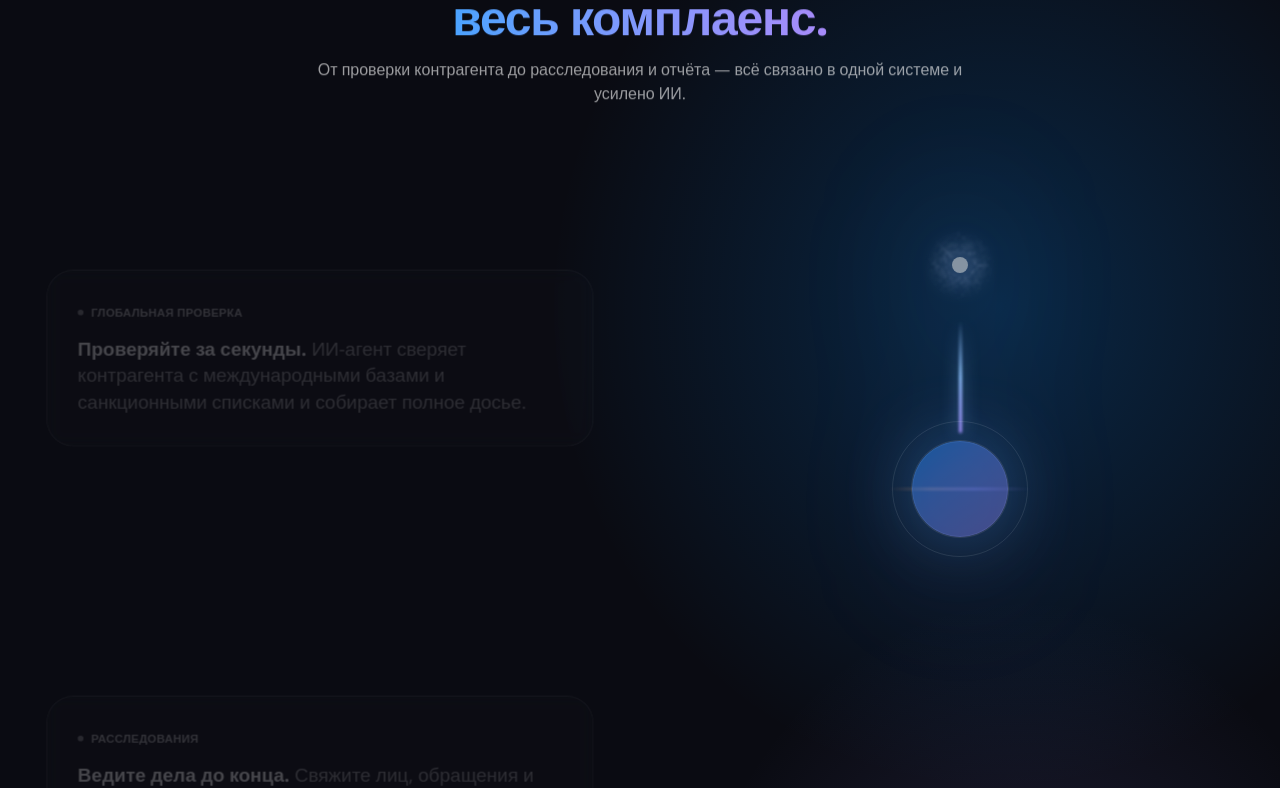
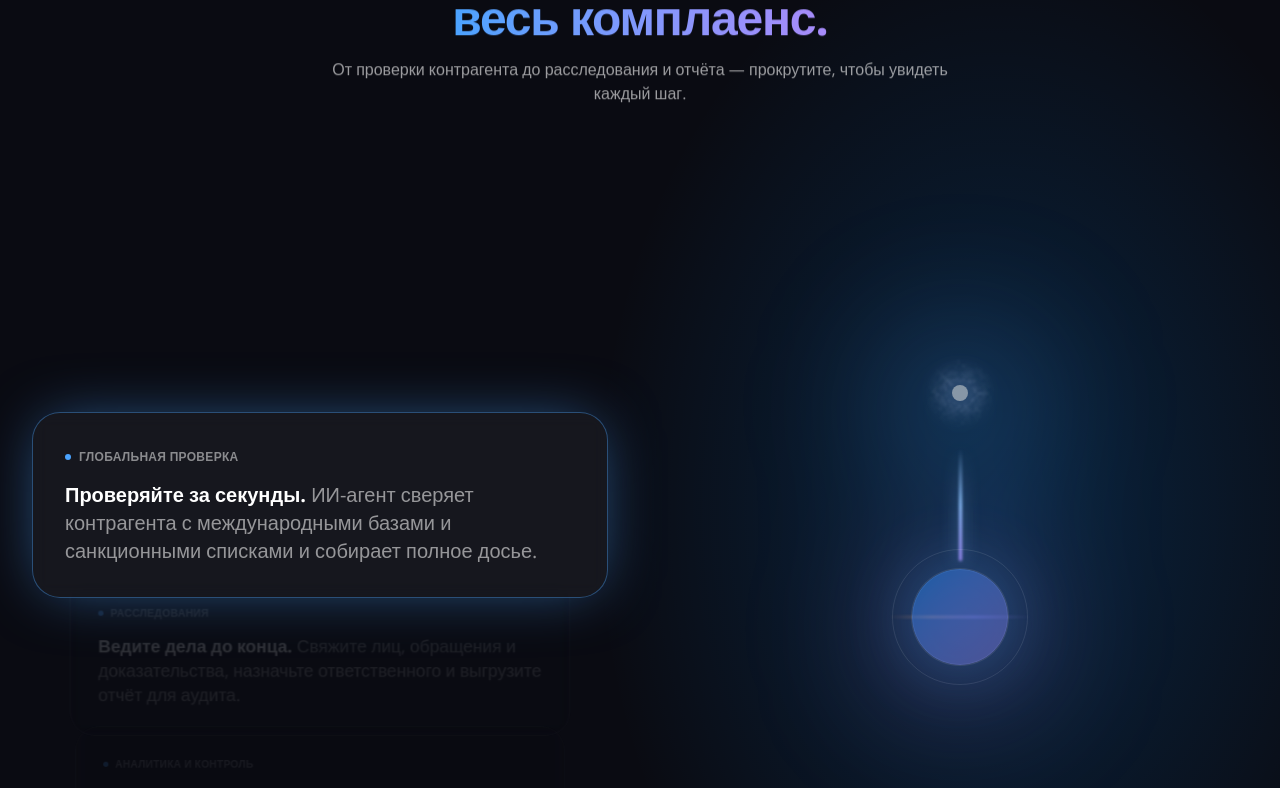
Before and after one commit to dzhmnklva012/-e-analytic, a Next.js app in the folder compliance-landing/: page / in a window 1280 px wide. Shown: the part 2282-3070 px from the top of the page. Built offline with nearby package versions, Linux system fonts and the light colour scheme.

Commit message:
Auto-update: service-capabilities.tsx

```diff
--- a/compliance-landing/src/components/landing/service-capabilities.tsx
+++ b/compliance-landing/src/components/landing/service-capabilities.tsx
@@ -1,22 +1,112 @@
+"use client";
+
+import * as React from "react";
 import { Container } from "@/components/ui/container";
 import { Reveal } from "@/components/ui/reveal";
 import { CapabilityOrb } from "./capability-orb";
-import { CapabilityList } from "./capability-list";
+
+type Capability = { label: string; lead: string; rest: string };
+
+const capabilities: Capability[] = [
+  {
+    label: "Глобальная проверка",
+    lead: "Проверяйте за секунды.",
+    rest: " ИИ-агент сверяет контрагента с международными базами и санкционными списками и собирает полное досье.",
+  },
+  {
+    label: "Расследования",
+    lead: "Ведите дела до конца.",
+    rest: " Свяжите лиц, обращения и доказательства, назначьте ответственного и выгрузите отчёт для аудита.",
+  },
+  {
+    label: "Аналитика и контроль",
+    lead: "Видьте картину целиком.",
+    rest: " Риски, горячая линия, конфликты и нагрузка — на живых дашбордах в реальном времени.",
+  },
+];
+
+const N = capabilities.length;
 
 export function ServiceCapabilities() {
+  const sectionRef = React.useRef<HTMLElement>(null);
+  const cardsRef = React.useRef<(HTMLDivElement | null)[]>([]);
+
+  React.useEffect(() => {
+    const mqLg = window.matchMedia("(min-width: 1024px)");
+    const reduce = window.matchMedia("(prefers-reduced-motion: reduce)").matches;
+
+    const clearCards = () => {
+      cardsRef.current.forEach((el) => {
+        if (!el) return;
+        el.style.transform = "";
+        el.style.opacity = "";
+        el.style.zIndex = "";
+        el.style.boxShadow = "";
+        el.style.borderColor = "";
+      });
+    };
+
+    let raf = 0;
+    const apply = () => {
+      raf = 0;
+      const sec = sectionRef.current;
+      if (!sec) return;
+
+      if (!mqLg.matches || reduce) {
+        clearCards();
+        return;
+      }
+
+      const rect = sec.getBoundingClientRect();
+      const vh = window.innerHeight || document.documentElement.clientHeight;
+      const total = Math.max(rect.height - vh, 1);
+      const p = Math.min(Math.max(-rect.top / total, 0), 1); // scroll progress 0→1
+      const focus = p * (N - 1); // which card index is centred
+      const activeIdx = Math.round(focus);
+
+      cardsRef.current.forEach((el, i) => {
+        if (!el) return;
+        const rel = i - focus;
+        const y = rel * 150; // px offset from centre
+        const opacity = Math.max(0.12, 1 - Math.abs(rel) * 0.85);
+        const scale = Math.max(0.85, 1 - Math.abs(rel) * 0.13);
+        el.style.transform = `translateY(calc(-50% + ${y.toFixed(1)}px)) scale(${scale.toFixed(3)})`;
+        el.style.opacity = opacity.toFixed(3);
+        el.style.zIndex = String(100 - Math.round(Math.abs(rel) * 10));
+        const on = i === activeIdx;
+        el.style.boxShadow = on ? "0 0 60px -12px rgba(74,163,255,0.55)" : "none";
+        el.style.borderColor = on ? "rgba(74,163,255,0.4)" : "rgba(255,255,255,0.1)";
+      });
+    };
+
+    const onScroll = () => {
+      if (!raf) raf = requestAnimationFrame(apply);
+    };
+
+    window.addEventListener("scroll", onScroll, { passive: true });
+    window.addEventListener("resize", onScroll, { passive: true });
+    apply();
+    return () => {
+      window.removeEventListener("scroll", onScroll);
+      window.removeEventListener("resize", onScroll);
+      if (raf) cancelAnimationFrame(raf);
+    };
+  }, []);
+
   return (
-    <section id="capabilities" className="relative scroll-mt-20 overflow-hidden bg-[#0a0b12] py-20 sm:py-28">
+    <section ref={sectionRef} id="capabilities" className="relative overflow-clip scroll-mt-20 bg-[#0a0b12]">
       {/* ambient glows */}
       <div
         className="pointer-events-none absolute inset-0"
         style={{
           background:
-            "radial-gradient(50% 40% at 78% 30%, color-mix(in oklch, #068dff 22%, transparent), transparent 70%), radial-gradient(40% 40% at 80% 75%, color-mix(in oklch, #7c7ae0 20%, transparent), transparent 70%)",
+            "radial-gradient(45% 35% at 78% 30%, color-mix(in oklch, #068dff 20%, transparent), transparent 70%), radial-gradient(38% 35% at 80% 72%, color-mix(in oklch, #7c7ae0 18%, transparent), transparent 70%)",
         }}
         aria-hidden="true"
       />
 
-      <Container className="relative">
+      {/* heading */}
+      <Container className="relative pt-20 sm:pt-28">
         <Reveal className="mx-auto flex max-w-2xl flex-col items-center gap-4 text-center">
           <span className="inline-flex items-center gap-2 rounded-full border border-white/15 bg-white/5 px-3 py-1 text-xs font-semibold text-white/80">
             <span className="size-1.5 rounded-full bg-[#4aa3ff]" />
@@ -29,23 +119,46 @@ export function ServiceCapabilities() {
             </span>
           </h2>
           <p className="text-base text-pretty text-white/60">
-            От проверки контрагента до расследования и отчёта — всё связано в одной системе и
-            усилено ИИ.
+            От проверки контрагента до расследования и отчёта — прокрутите, чтобы увидеть каждый шаг.
           </p>
         </Reveal>
+      </Container>
 
-        <div className="mt-16 grid gap-12 lg:grid-cols-2 lg:gap-16">
-          {/* sticky-scroll capability steps */}
-          <CapabilityList />
+      {/* scroll-scrub track (pins on desktop) */}
+      <div className="relative pb-20 sm:pb-28 lg:h-[260vh] lg:pb-0">
+        <div className="lg:sticky lg:top-0 lg:flex lg:h-screen lg:items-center">
+          <Container className="relative w-full">
+            <div className="grid items-center gap-10 pt-10 lg:grid-cols-2 lg:gap-16 lg:pt-0">
+              {/* card stage */}
+              <div className="relative flex flex-col gap-6 lg:block lg:h-[24rem]">
+                {capabilities.map((c, i) => (
+                  <div
+                    key={c.label}
+                    ref={(el) => {
+                      cardsRef.current[i] = el;
+                    }}
+                    className="rounded-3xl border border-white/10 bg-white/[0.05] p-6 backdrop-blur-sm will-change-transform sm:p-8 lg:absolute lg:inset-x-0 lg:top-1/2"
+                  >
+                    <span className="inline-flex items-center gap-2 text-xs font-semibold tracking-wide text-white/50 uppercase">
+                      <span className="size-1.5 rounded-full bg-[#4aa3ff]" />
+                      {c.label}
+                    </span>
+                    <p className="mt-4 text-lg text-pretty sm:text-xl">
+                      <span className="font-bold text-white">{c.lead}</span>
+                      <span className="text-white/55">{c.rest}</span>
+                    </p>
+                  </div>
+                ))}
+              </div>
 
-          {/* scroll-linked sparkler → beam → orb visual */}
-          <div className="hidden items-start justify-center lg:flex">
-            <div className="lg:sticky lg:top-28">
-              <CapabilityOrb />
+              {/* pinned morphing visual */}
+              <div className="hidden justify-center lg:flex">
+                <CapabilityOrb />
+              </div>
             </div>
-          </div>
+          </Container>
         </div>
-      </Container>
+      </div>
     </section>
   );
 }
```
